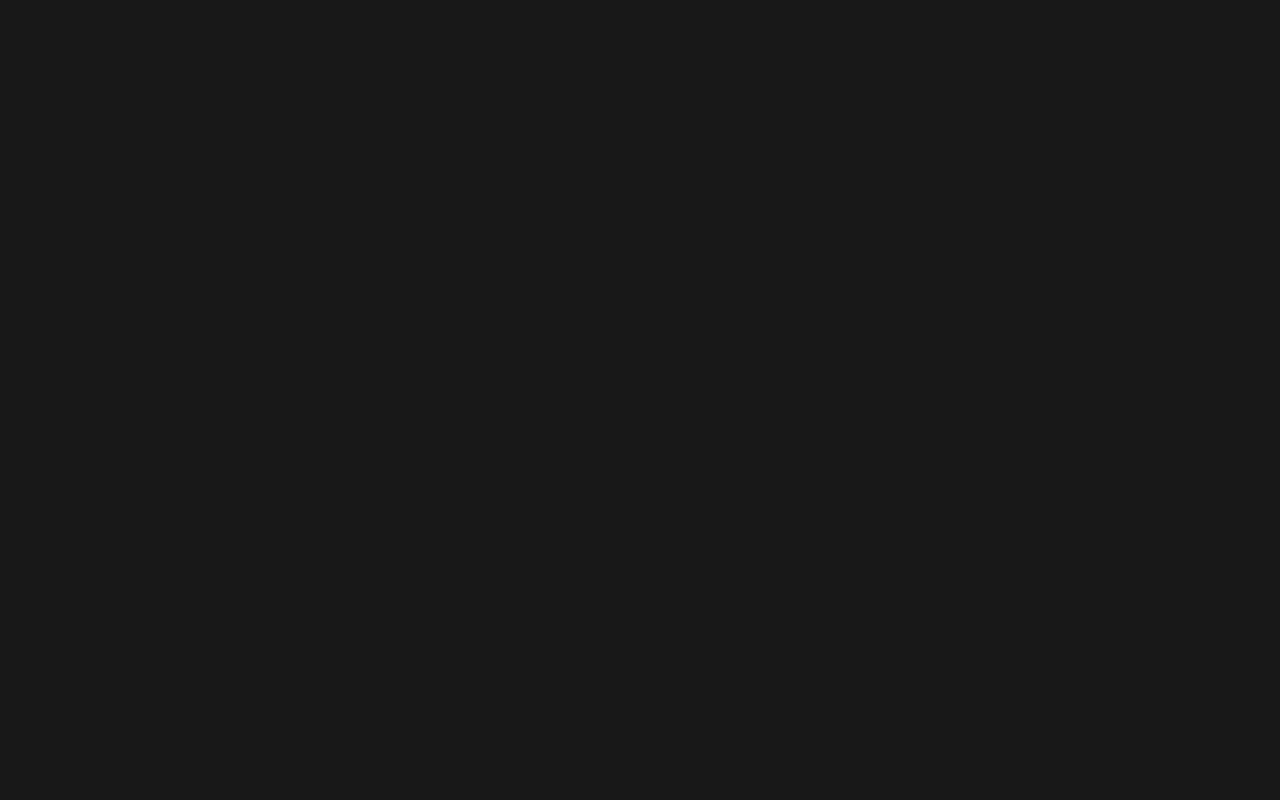
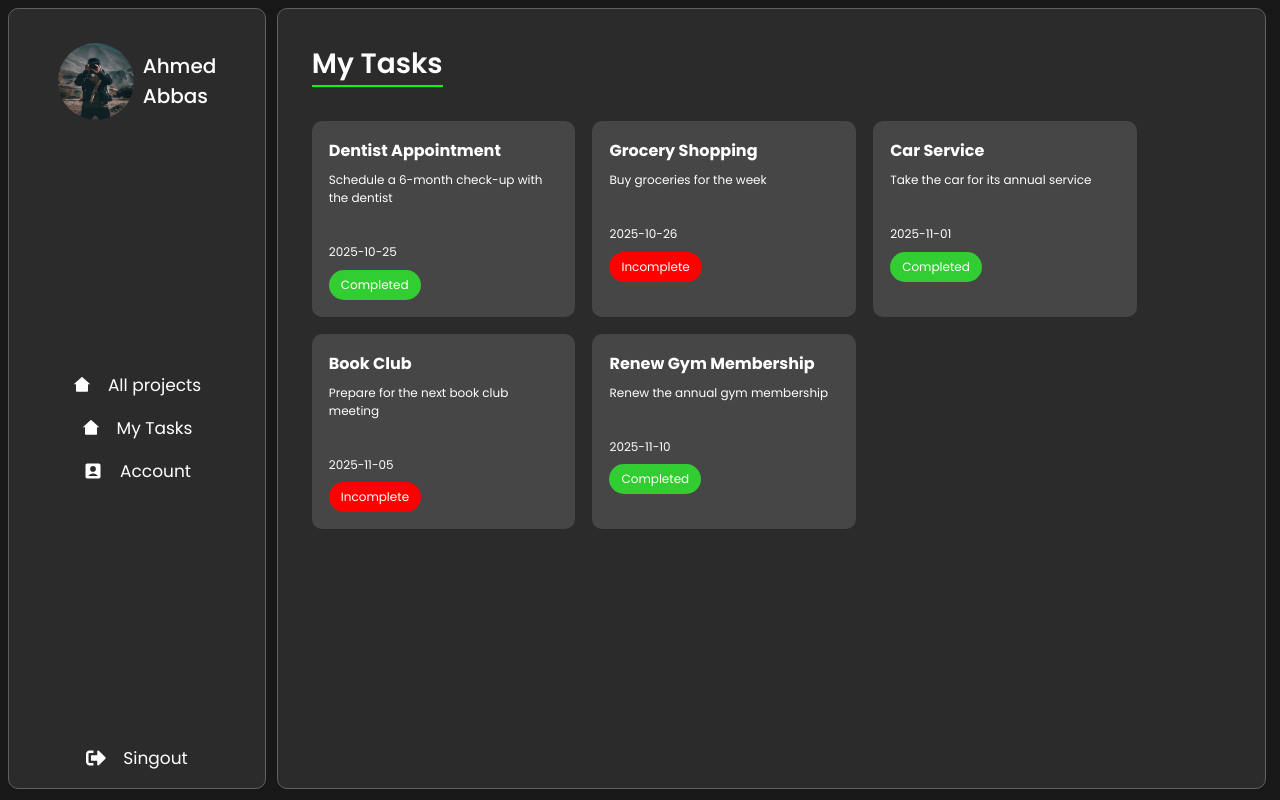
Before and after one commit to ahmeda110/project-managment-system-401, a React (Vite) app in the folder client/: page /my-tasks in a window 1280 px wide. Before the commit this address had no page. Built offline with nearby package versions, Linux system fonts and the light colour scheme; a web font is replaced by a local one.

Commit message:
Added projects page and my tasks page

```diff
--- a/client/src/App.jsx
+++ b/client/src/App.jsx
@@ -4,6 +4,8 @@ import { BrowserRouter, Routes, Route } from "react-router-dom";
 import Dashboard from "./components/Dashboard/Dashboard";
 import Account from "./components/Account/Account";
 import "./App.css";
+import Tasks from "./components/Tasks/Tasks";
+import Projects from "./components/Projects/Projects";
 
 function App() {
   const [activeTab, setActiveTab] = useState("All tasks");
@@ -14,6 +16,12 @@ function App() {
         <Route
           path="/"
           element={
+            <Projects activeTab={activeTab} setActiveTab={setActiveTab} />
+          }
+        ></Route>
+        <Route
+          path="/project"
+          element={
             <Dashboard activeTab={activeTab} setActiveTab={setActiveTab} />
           }
         ></Route>
@@ -23,6 +31,10 @@ function App() {
             <Account activeTab={activeTab} setActiveTab={setActiveTab} />
           }
         ></Route>
+        <Route
+          path="/my-tasks"
+          element={<Tasks activeTab={activeTab} setActiveTab={setActiveTab} />}
+        />
       </Routes>
     </BrowserRouter>
   );
--- /dev/null
+++ b/client/src/components/Projects/Projects.jsx
@@ -0,0 +1,75 @@
+import React, { useState, useEffect } from "react";
+import axios from "axios";
+import Sidebar from "../SideBar/Sidebar";
+import { AiFillPlusCircle } from "react-icons/ai";
+import { MdEditDocument } from "react-icons/md";
+import { RiDeleteBin2Fill } from "react-icons/ri";
+import { IoIosCloseCircle } from "react-icons/io";
+import { useNavigate } from "react-router-dom";
+import { RiHome2Fill } from "react-icons/ri";
+
+import "../../assets/styles/Dashboard.css";
+import "../../assets/styles/Modal.css";
+
+const Projects = ({ activeTab, setActiveTab }) => {
+  const intialProjects = [
+    {
+      title: "Project 1",
+      description: "This is the first project",
+    },
+    {
+      title: "Project 2",
+      description: "This is the second project",
+    },
+    {
+      title: "Project 3",
+      description: "This is the third project",
+    },
+  ];
+  const navigate = useNavigate();
+  const [projects, setProjects] = useState(intialProjects);
+
+  const handleProjectClick = (project) => {
+    navigate("/project"); // in the end this will go to a page just for a project
+  };
+
+  const handleAddProjectClick = () => {
+    // will need modal for new project and stuff
+  };
+
+  return (
+    <>
+      <div className="dashboard-container">
+        <Sidebar
+          className="sidebar-container"
+          activeTab={activeTab}
+          setActiveTab={setActiveTab}
+        />
+        <div className="content-container">
+          <div className="content-header">
+            <div className="title">All Projects</div>
+            <AiFillPlusCircle
+              size={40}
+              style={{ cursor: "pointer" }}
+              onClick={handleAddProjectClick}
+            />
+          </div>
+          <div className="tasks-container">
+            {projects.map((project, index) => (
+              <div
+                className="card"
+                key={index}
+                onClick={() => handleProjectClick(project)}
+              >
+                <div className="title">{project.title}</div>
+                <div className="description">{project.description}</div>
+              </div>
+            ))}
+          </div>
+        </div>
+      </div>
+    </>
+  );
+}; //
+
+export default Projects;
--- a/client/src/components/SideBar/Sidebar.jsx
+++ b/client/src/components/SideBar/Sidebar.jsx
@@ -12,7 +12,8 @@ import "../../assets/styles/Sidebar.css";
 
 function Sidebar({ activeTab, setActiveTab }) {
   const navigationItems = {
-    "All tasks": { icon: <RiHome2Fill size={18} />, link: "/" },
+    "All projects": { icon: <RiHome2Fill size={18} />, link: "/" },
+    "My Tasks": { icon: <RiHome2Fill size={18} />, link: "/my-tasks" },
     Account: { icon: <RiAccountBoxFill size={20} />, link: "/account" },
   };
 
--- /dev/null
+++ b/client/src/components/Tasks/Tasks.jsx
@@ -0,0 +1,147 @@
+import React, { useState, useEffect } from "react";
+import Sidebar from "../SideBar/Sidebar";
+import { IoIosCloseCircle } from "react-icons/io";
+
+const Tasks = ({ activeTab, setActiveTab }) => {
+  const initialTasks = [
+    {
+      title: "Dentist Appointment",
+      description: "Schedule a 6-month check-up with the dentist",
+      due: "2025-10-25",
+      status: true,
+    },
+    {
+      title: "Grocery Shopping",
+      description: "Buy groceries for the week",
+      due: "2025-10-26",
+      status: false,
+    },
+    {
+      title: "Car Service",
+      description: "Take the car for its annual service",
+      due: "2025-11-01",
+      status: true,
+    },
+    {
+      title: "Book Club",
+      description: "Prepare for the next book club meeting",
+      due: "2025-11-05",
+      status: false,
+    },
+    {
+      title: "Renew Gym Membership",
+      description: "Renew the annual gym membership",
+      due: "2025-11-10",
+      status: true,
+    },
+  ];
+  const [tasks, setTasks] = useState(initialTasks);
+  const [isSideMenuOpen, setIsSideMenuOpen] = useState(false);
+  const [selectedTask, setSelectedTask] = useState(null);
+
+  const handleTaskClick = (task) => {
+    setSelectedTask(task);
+    setIsSideMenuOpen(true);
+  };
+
+  const handleStatusChange = (index) => {
+    const newTasks = tasks.map((task, idx) => {
+      if (idx === index) {
+        return { ...task, status: !task.status };
+      }
+      return task;
+    });
+
+    setTasks(newTasks);
+  };
+
+  return (
+    <>
+      <div className="dashboard-container">
+        <Sidebar
+          className="sidebar-container"
+          activeTab={activeTab}
+          setActiveTab={setActiveTab}
+        />
+        <div className="content-container">
+          <div className="content-header">
+            <div className="title">My Tasks</div>
+          </div>
+          <div className="tasks-container">
+            {tasks.map((task, index) => (
+              <div
+                className="card"
+                key={index}
+                onClick={() => handleTaskClick(task)}
+              >
+                <div className="title">{task.title}</div>
+                <div className="description">{task.description}</div>
+                <div className="date">{task.due}</div>
+                <div className="card-action-section">
+                  <div
+                    className="status"
+                    style={{ background: task.status ? "limegreen" : "red" }}
+                    onClick={(e) => {
+                      e.stopPropagation();
+                      handleStatusChange(index);
+                    }}
+                  >
+                    {task.status ? "Completed" : "Incomplete"}
+                  </div>
+                  <div
+                    style={{
+                      display: "flex",
+                      columnGap: ".5em",
+                      cursor: "pointer",
+                    }}
+                  >
+                    {/* <MdEditDocument
+                      size={26}
+                      onClick={(e) => {
+                        e.stopPropagation();
+                        handleEditClick(index);
+                      }}
+                    />
+                    <RiDeleteBin2Fill
+                      size={26}
+                      onClick={(e) => {
+                        e.stopPropagation();
+                        handleDeleteTask(index);
+                      }}
+                    /> */}
+                  </div>
+                </div>
+              </div>
+            ))}
+          </div>
+        </div>
+      </div>
+      <div className={`side-menu ${isSideMenuOpen ? "open" : ""}`}>
+        {selectedTask && (
+          <>
+            <div
+              style={{
+                display: "flex",
+                justifyContent: "space-between",
+                alignItems: "center",
+              }}
+            >
+              <h2>{selectedTask.title}</h2>
+              <IoIosCloseCircle
+                size={30}
+                onClick={() => setIsSideMenuOpen(false)}
+                style={{ cursor: "pointer" }}
+              />
+            </div>
+
+            <p>Description: {selectedTask.description}</p>
+            <p>Due: {selectedTask.due}</p>
+            <p>Status: {selectedTask.status ? "Completed" : "Incomplete"}</p>
+          </>
+        )}
+      </div>
+    </>
+  );
+};
+
+export default Tasks;
```
